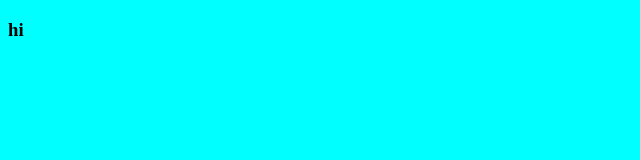
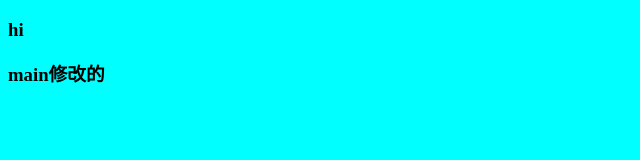
Before and after one commit to aqqeewr/gitceshiku, a plain HTML site: page register.html in a window 1280 px wide. Shown: the whole page, without its empty margins (0-640 px from the left). Drawn offline with Linux system fonts and the light colour scheme.

Commit message:
main提交的

```diff
--- a/register.html
+++ b/register.html
@@ -11,6 +11,7 @@
 
 <body>
     <h3>hi</h3>
+    <h3>main修改的</h3>
 </body>
 
 </html>
```
